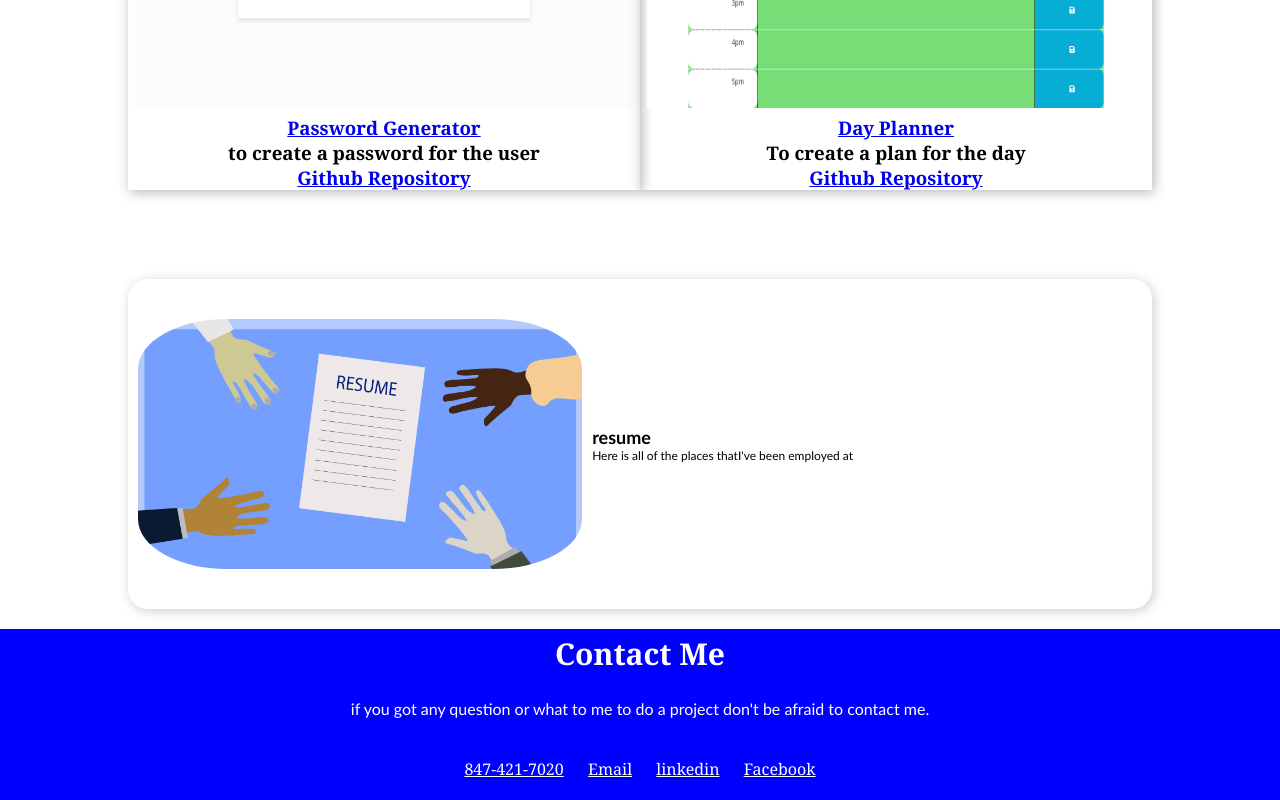
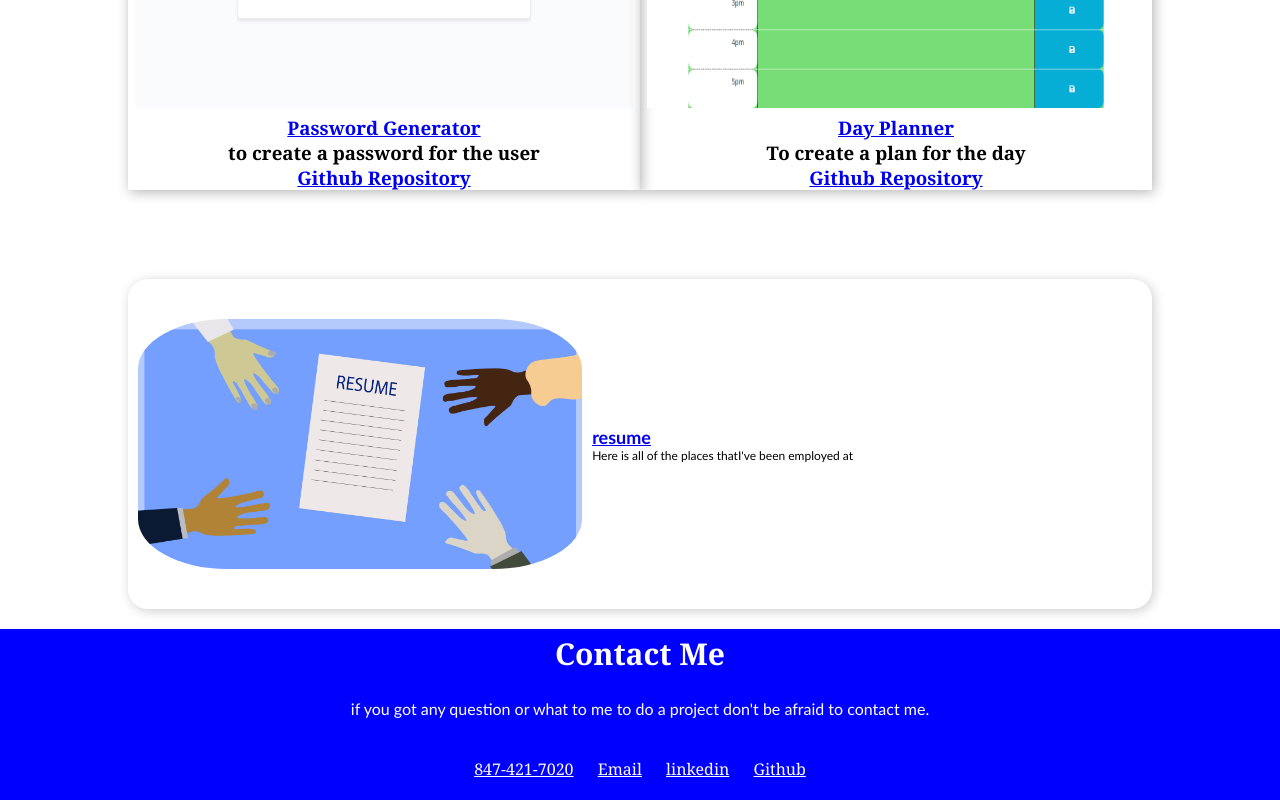
Before and after one commit to Jefferywojo98/Jeffery_Portfolio, a plain HTML site: page index.html in a window 1280 px wide. Shown: the part 2374-3174 px from the top of the page. Drawn offline with Linux system fonts and the light colour scheme.

Commit message:
added resume and githun

```diff
--- a/index.html
+++ b/index.html
@@ -100,7 +100,7 @@
           src="./Image/fouraudiences-resume.png" class="resume"alt="Jeffery Resume"/>
         <!-- about text -->
         <div class="resume-text">
-          <h1>resume</h1>
+          <a href="https://drive.google.com/file/d/1GYfpk124fXADs34Hu2bRKE8OCv8p2am8/preview"><h1>resume</h1></a>
 
           <p>Here is all of the places thatI've been employed at</p>
         </div>
@@ -119,7 +119,7 @@
         <a href="#">847-421-7020</a>
         <a href="mailto:jefferywojo1998@gmail.com">Email</a>
         <a href="https://www.linkedin.com/in/jeffery-wojciechowski-b22130212/">linkedin</a>
-        <a href="https://www.facebook.com/jeff.wojciechowski.79">Facebook</a>
+        <a href="https://github.com/Jefferywojo98">Github</a>
       </div>
     </footer>
   </body>
```
Also changed, not shown: 1 other file.
